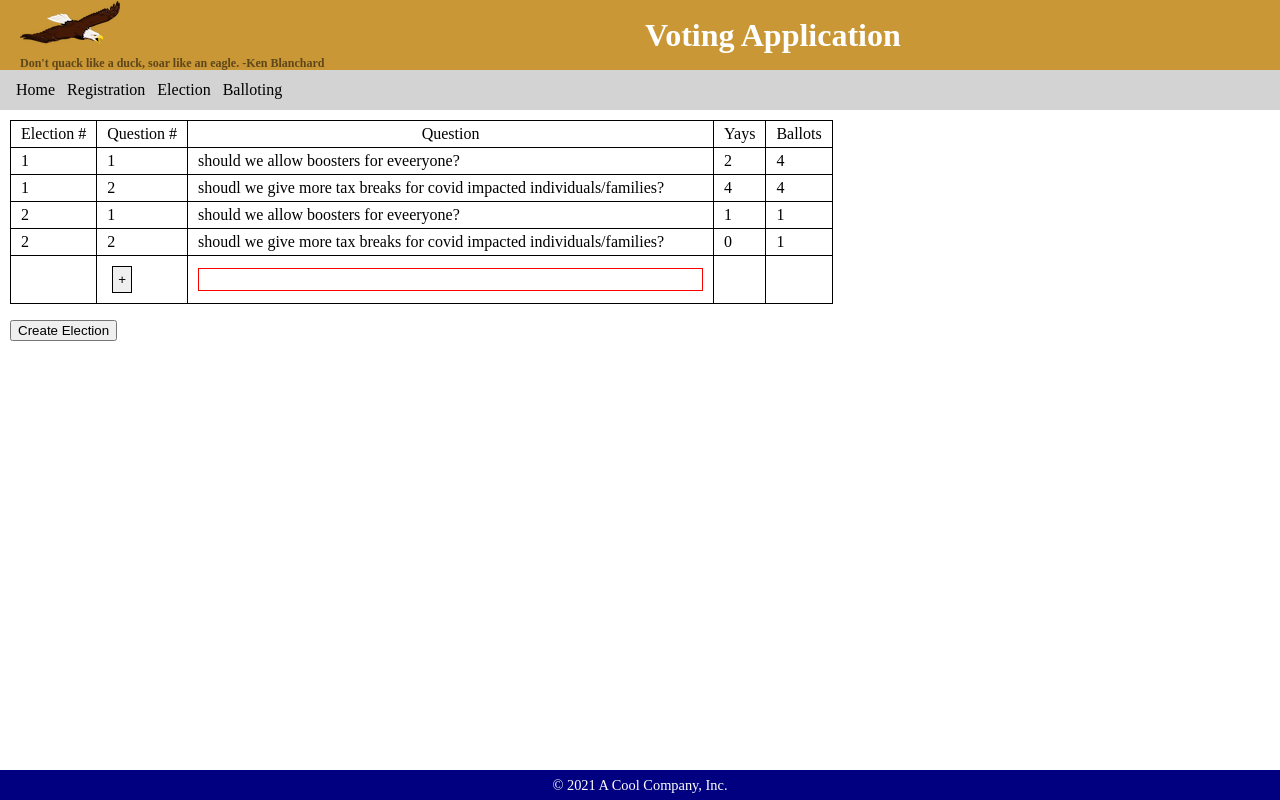
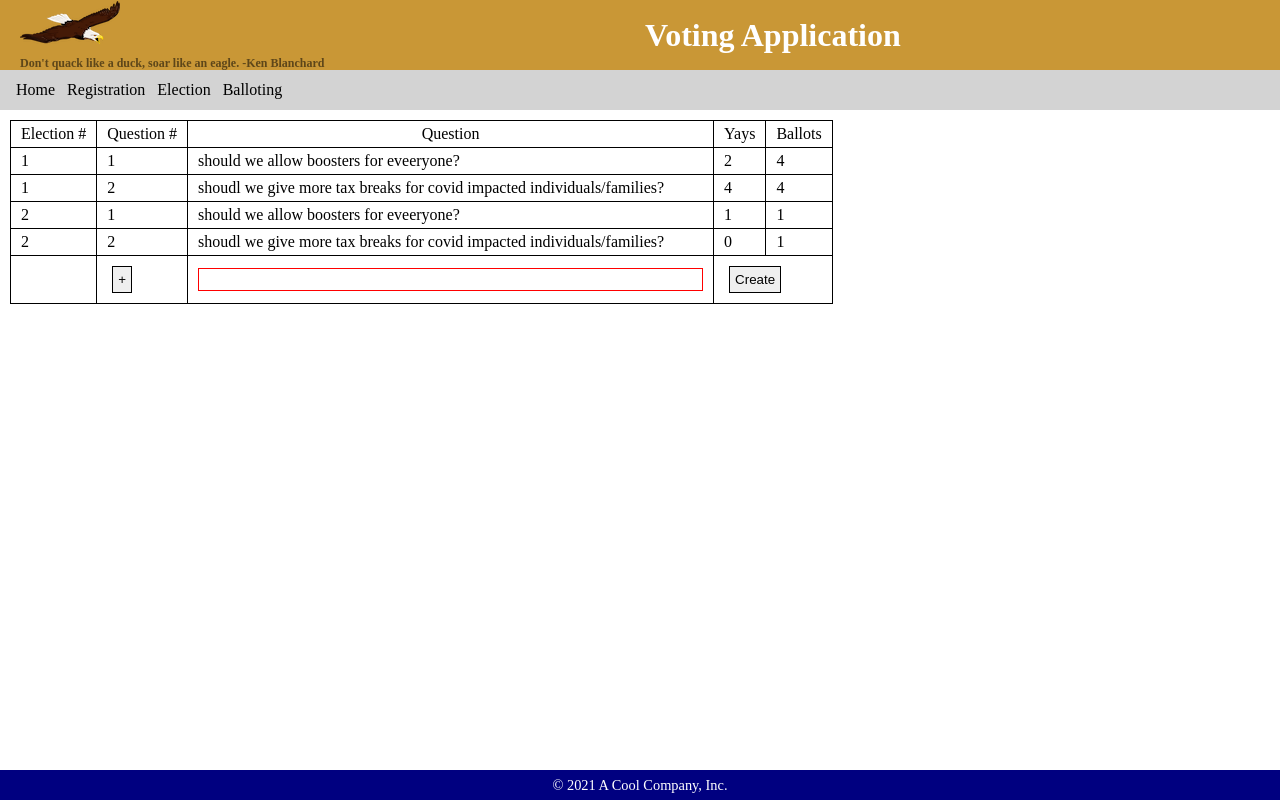
Before and after one commit to BulandMalik/soaringeagle, a React (Create React App) app in the folder soaringeagle-app/: page /election in a window 1280 px wide. Both pictures are taken after a click on the button "Create Election". Built offline with nearby package versions, Linux system fonts and the light colour scheme; data requests are answered from the project's data file.

Commit message:
Fix error with Text Box

```diff
--- a/soaringeagle-app/src/components/election/ElectionAddRow.js
+++ b/soaringeagle-app/src/components/election/ElectionAddRow.js
@@ -7,25 +7,33 @@ export const ElectionAddRow = ( props ) => {
 
     const [ addQuestionForm, change ] = useForm ({
         id     : props.questionID,
+        electionName : '',
         text   : props.questionText,
     });
 
-    console.log('ELECTION (edit)',addQuestionForm);
 
+/*
+{
+                addQuestionForm.id < 0
+                ? <input key="electionName" type="text" name="electionName" value={addQuestionForm.electionName}     onChange={change}  size="20" className="inlineEdit"></input>
+                : <>{addQuestionForm.text}</>
+                 }
+*/
     return <tr>
             <td>
-
-
             </td>
             <td>{ addQuestionForm.id < 0?<button type="button" onClick={()=>props.onQuestion(addQuestionForm)}>+</button>:''+addQuestionForm.id}</td>
             <td>
                 {
                 addQuestionForm.id < 0
-                ? <input type="text" name="text" value={addQuestionForm.text}     onChange={change}  size="60" className="inlineEdit"></input>
+                ? <input key="text"  type="text" name="text" value={addQuestionForm.text}     onChange={change}  size="60" className="inlineEdit"></input>
                 : <>{addQuestionForm.text}</>
                 }
             </td>
-            <td></td>
-            <td></td>
+            {
+                addQuestionForm.id < 0
+                ?<td colspan={2}  ><button type="button" type="button" onClick={()=>props.saveElection(addQuestionForm)} >Create</button></td>
+                :<></>
+            }
         </tr>
  };
--- a/soaringeagle-app/src/components/election/ElectionTable.js
+++ b/soaringeagle-app/src/components/election/ElectionTable.js
@@ -19,16 +19,20 @@ export const ElectionTable = () => {
         }
     }
 
-    const saveElection = () =>{
+    const saveElection = (questionForm) =>{
 
-        if(questions.length<1){
+        if(!questionForm){
             onNewQuestion('');
         }else{
+            if(!questionForm.text.trim()){
+                onErrorMessage('No Question was entered');
+            }else{
                 let questionArray = [];
-            for(var i=0;i<questions.length;i++){
+                let myQuestion=[...questions,questionForm.text]
+                for(var i=0;i<myQuestion.length;i++){
                     questionArray.push({
                         id : i+1,
-                    text : questions[i],
+                        text : myQuestion[i],
                         yesCount: 0
                     });
                 }
@@ -38,6 +42,8 @@ export const ElectionTable = () => {
                     questions: questionArray,
                     voterIds:[]
                 } );
+            }
+
         }
     }
     //console.log("QUESTIONs " , questions);
@@ -66,14 +72,14 @@ export const ElectionTable = () => {
 
                 }
                 { questions.length>0
-                    ?<ElectionAddRow key={-1*questions.length} questionID={-1} questionText={''} onQuestion={onQuestion}   />
+                    ?<ElectionAddRow key={-1.*(questions.length+1)} questionID={-1} questionText={''} onQuestion={onQuestion} saveElection={saveElection}  />
                     :<></>
                 }
 
                 </tbody>
             </table>
             <br />
-            <button type="button" onClick={()=>saveElection()}  >Create Election</button>
+            {questions.length<=0?<button type="button" onClick={()=>saveElection()}  >Create Election</button>:<></>}
         </>
         );
  };
```
Lines whose indentation alone changed are shown as unchanged.
